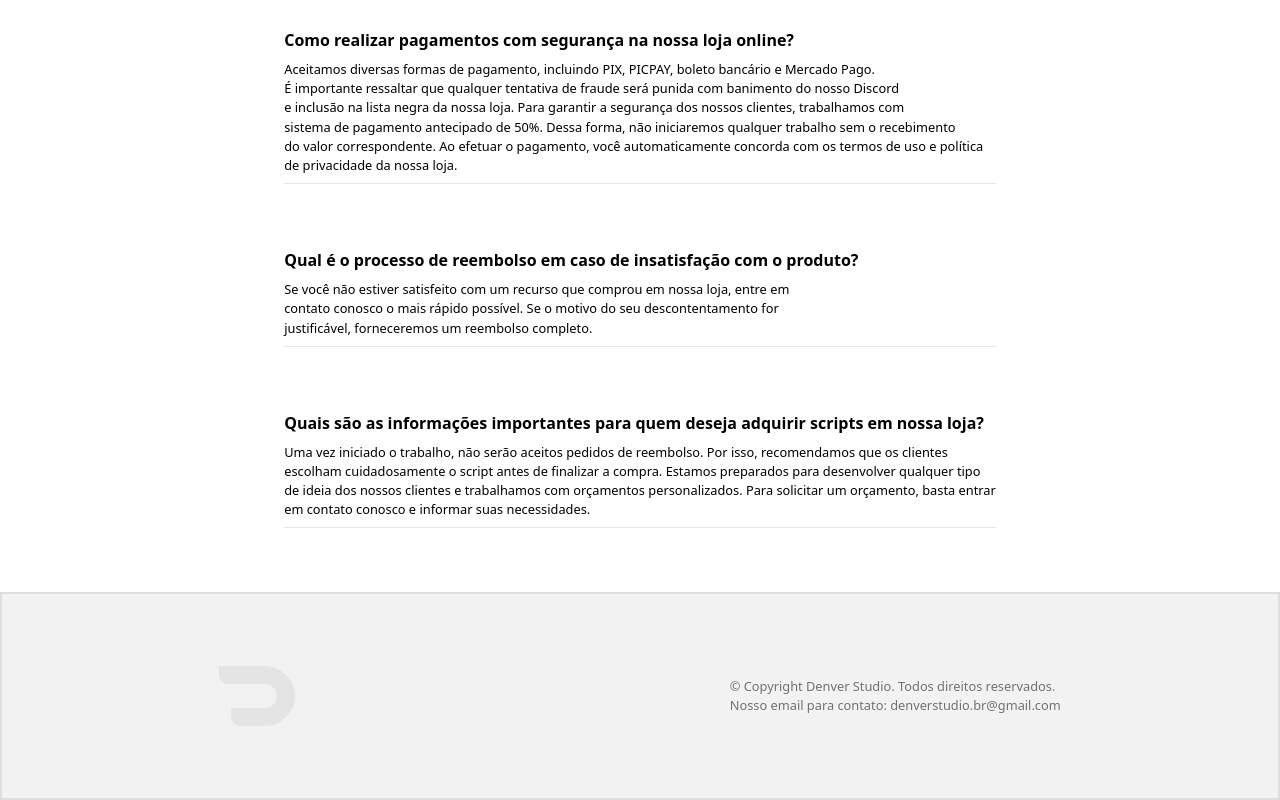
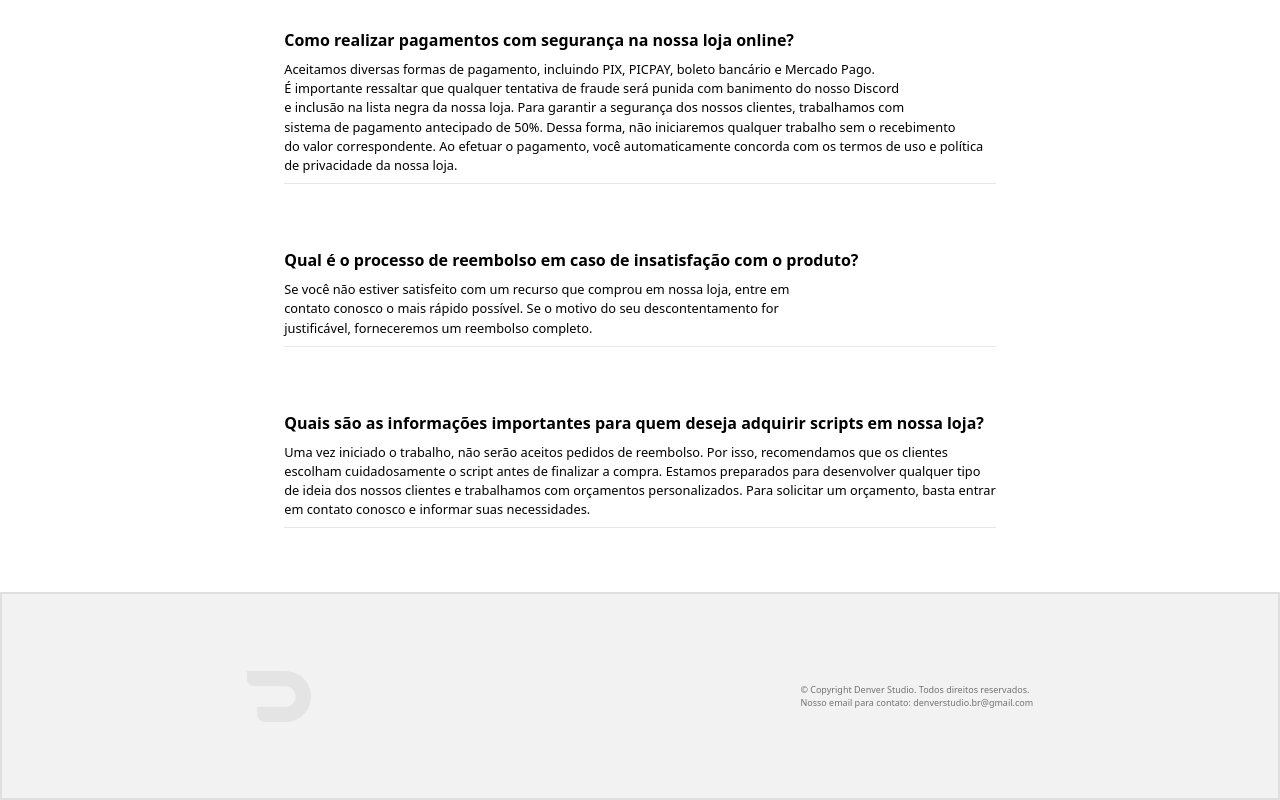
Before and after one commit to ruanjkz/denver-web, a React (Vite) app: page / in a window 1280 px wide. Shown: the part 5490-6290 px from the top of the page. Built offline with nearby package versions, Linux system fonts and the light colour scheme.

Commit message:
sadfmsdfjk

```diff
--- a/src/components/Footer/Footer.tsx
+++ b/src/components/Footer/Footer.tsx
@@ -4,8 +4,8 @@ export function Footer() {
     return(
         <>
         <div className="w-screen h-52 bg-gray-customer-background flex items-center justify-around border-2 border-solid border-black-border-footer">
-            <img className="opacity-10 grayscale" src={logo}/>
-            <small className="grayscale text-gray-500">© Copyright Denver Studio. Todos direitos reservados. <br />  Nosso email para contato: denverstudio.br@gmail.com</small>
+            <img className="opacity-10 grayscale max-2xl:w-16" src={logo}/>
+            <small className="grayscale text-gray-500 max-2xl:text-[9px]">© Copyright Denver Studio. Todos direitos reservados. <br />  Nosso email para contato: denverstudio.br@gmail.com</small>
         </div>
         </>
     )
```
